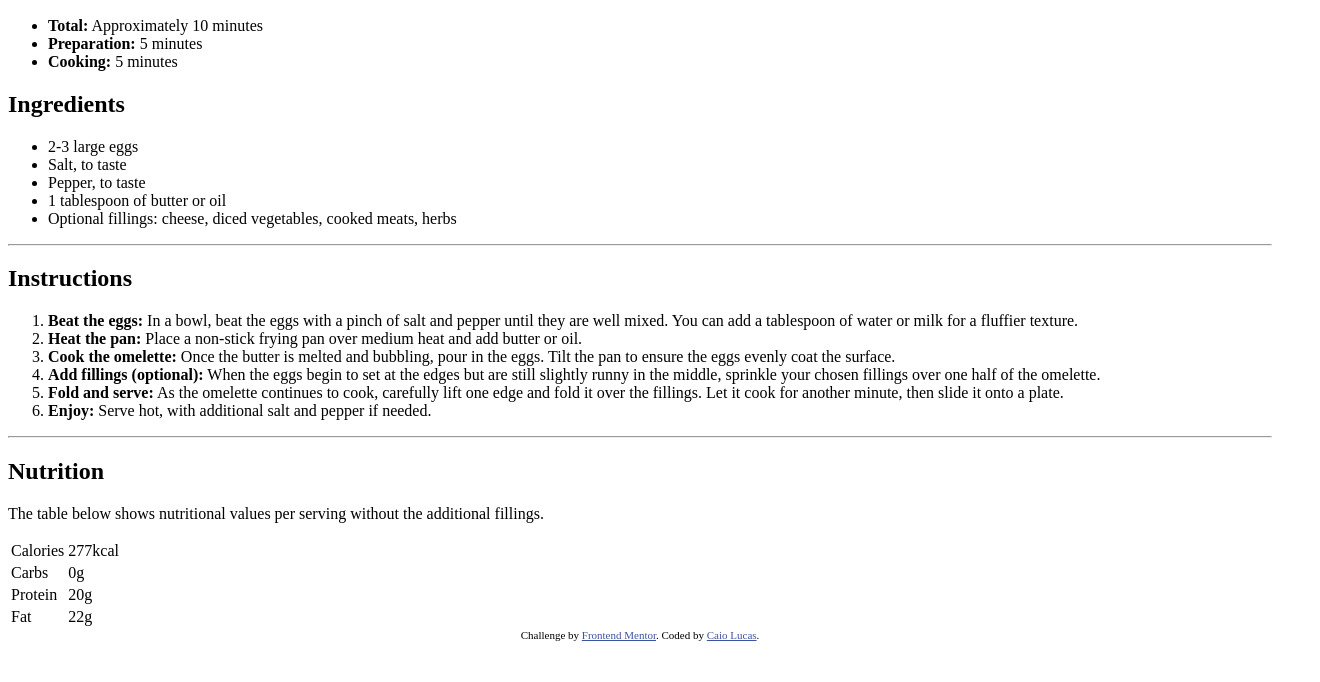
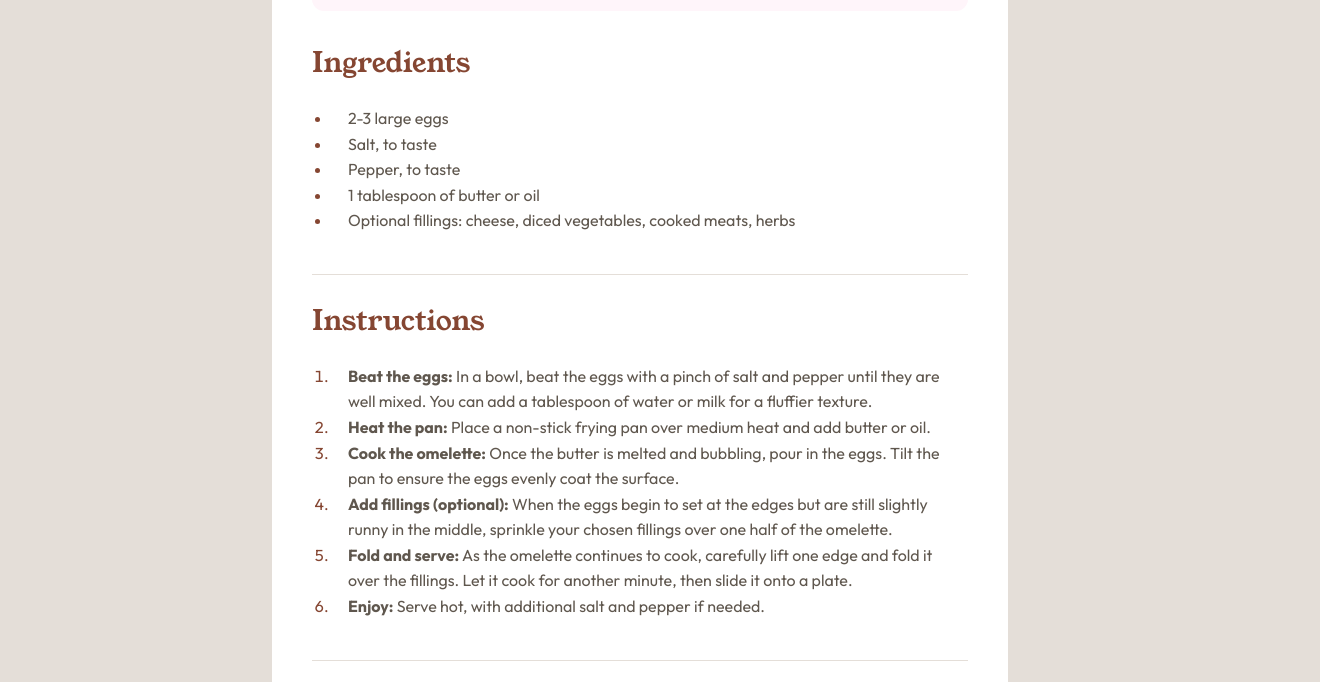
Before and after one commit to caiolucasprogramador/recipe-page-frontend-mentor, a plain HTML site: page index.html in a window 1280 px wide. Shown: the part 760-1442 px from the top of the page, 1320 px wide, since content can reach past the window. Before the commit the page ends 1409 px from the top, so only its background shows below. Drawn offline with Linux system fonts and the light colour scheme.

Commit message:
estilizando a página

```diff
--- a/index.html
+++ b/index.html
@@ -7,18 +7,13 @@
   <link rel="icon" type="image/png" sizes="32x32" href="./assets/images/favicon-32x32.png">
 
   <title>Frontend Mentor | Recipe page</title>
-
-  <!-- Feel free to remove these styles or customise in your own stylesheet 👍 -->
-  <style>
-    .attribution { font-size: 11px; text-align: center; }
-    .attribution a { color: hsl(228, 45%, 44%); }
-  </style>
+  <link rel="stylesheet" href="style.css">
 </head>
 <body>
-
+<article>
 
   <img src="assets/images/image-omelette.jpeg" alt="Foto de uma omelette servida ao prato.">
-  <h1 id="main_title"> Simple Omelette Recipe </h1>
+  <h1> Simple Omelette Recipe </h1>
 
   <p> An easy and quick dish, perfect for any meal. This classic omelette combines beaten eggs cooked
   to perfection, optionally filled with your choice of cheese, vegetables, or meats. </p>
@@ -45,9 +40,8 @@
 
   <hr>
 
+  <section>
   <h2>Instructions</h2>
-
-    <section>
     <ol>
       <li><strong>Beat the eggs:</strong> In a bowl, beat the eggs with a pinch of salt and pepper until they are well mixed. You can add a tablespoon of water or milk for a fluffier texture.</li>
       <li><strong>Heat the pan:</strong> Place a non-stick frying pan over medium heat and add butter or oil.</li>
@@ -60,10 +54,9 @@
 
   <hr>
 
+  <section>
     <h2>Nutrition</h2>
-
     <p>The table below shows nutritional values per serving without the additional fillings.</p>
-
     <table>
       <tr>
         <td>Calories</td>
@@ -82,10 +75,11 @@
         <td>22g</td>
       </tr>
     </table>
-
+  </section>
+  </article>
   <div class="attribution">
     Challenge by <a href="https://www.frontendmentor.io?ref=challenge" target="_blank">Frontend Mentor</a>.
-    Coded by <a href="#">Caio Lucas</a>.
+    Coded by <a href="https://github.com/caiolucasprogramador" target="_blank">Caio Lucas</a>.
   </div>
 </body>
 </html>
--- /dev/null
+++ b/style.css
@@ -0,0 +1,142 @@
+@font-face {
+    font-family: 'Outfit';
+    src: url('./assets/fonts/outfit/Outfit-VariableFont_wght.ttf');
+    font-weight: 100 900;
+}
+
+@font-face {
+    font-family: 'Young Serif';
+    src: url('./assets/fonts/young-serif/YoungSerif-Regular.ttf');
+    font-weight: 400;
+}
+
+:root {
+    --white: hsl(0, 0%, 100%);
+    --stone-100: hsl(30, 18%, 87%);
+    --stone-600: hsl(30, 10%, 34%);
+    --stone-900: hsl(24, 5%, 18%);
+
+    --brown-800: hsl(14, 45%, 36%);
+
+    --rose-800: hsl(332, 51%, 32%);
+    --rose-50: hsl(330, 100%, 98%);
+}
+*
+{
+  margin: 0;
+  padding: 0;
+  box-sizing: border-box;
+}
+
+body {
+    font-family: 'Outfit', sans-serif;
+    font-size: 16px;
+    background-color: var(--stone-100);
+    color: var(--stone-600);
+    line-height: 1.6;
+    padding: 40px 20px;
+
+    display: flex;
+    justify-content: center;
+    align-items: center;
+    min-height: 100vh;
+    flex-direction: column;
+}
+
+article {
+    background-color: var(--white);
+    max-width: 736px;
+    border-radius: 24px;
+    padding: 40px;
+}
+
+img {
+    width: 100%;
+    border-radius: 12px;
+    margin-bottom: 32px;
+}
+
+h1, h2 {
+    font-family: 'Young Serif', serif;
+    font-weight: 400;
+}
+
+h1 {
+    font-size: 36px;
+    color: var(--stone-900);
+    margin: 0px 0 16px;
+}
+
+h2 {
+    font-size: 28px;
+    color: var(--brown-800);
+    margin: 24px 0 16px;
+}
+
+section:first-of-type {
+    background-color: var(--rose-50);
+    padding: 24px;
+    border-radius: 12px;
+    margin: 30px 0;
+}
+
+section:first-of-type h2 {
+    color: var(--rose-800);
+    font-size: 20px;
+    margin: 0 0 16px 0;
+}
+
+hr {
+    border:0;
+    height: 1px;
+    background-color: var(--stone-100);
+    margin-top: 40px;
+}
+
+ul, ol {
+    margin: 20px;
+}
+ul li, ol li {
+    padding-inline-start: 16px;
+}
+section:first-of-type ul li::marker {
+    color: var(--rose-800);
+}
+ul li::marker {
+    color: var(--brown-800);
+}
+ol li::marker {
+    color: var(--brown-800);
+}
+
+
+table {
+    width: 100%;
+    border-collapse: collapse;
+}
+table td {
+    padding: 12px 32px;
+}
+
+table tr {
+    border-bottom: 1px solid var(--stone-100);
+}
+
+table tr:last-child {
+    border-bottom: none;
+}
+.attribution a {
+    color: var(--brown-800);
+    text-decoration: none;
+    font-weight: 600;
+}
+
+.attribution a:hover {
+    text-decoration: underline;
+    color: var(--rose-800);
+}
+.attribution {
+    margin-top: 24px;
+    text-align: center;
+    font-size: 11px;
+}
```
Lines whose indentation alone changed are shown as unchanged.
